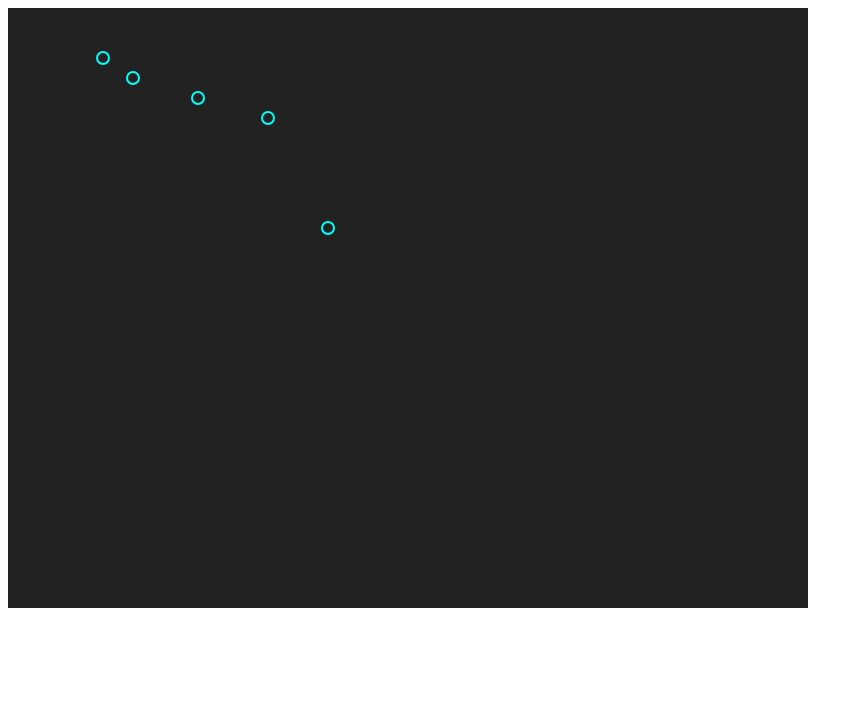
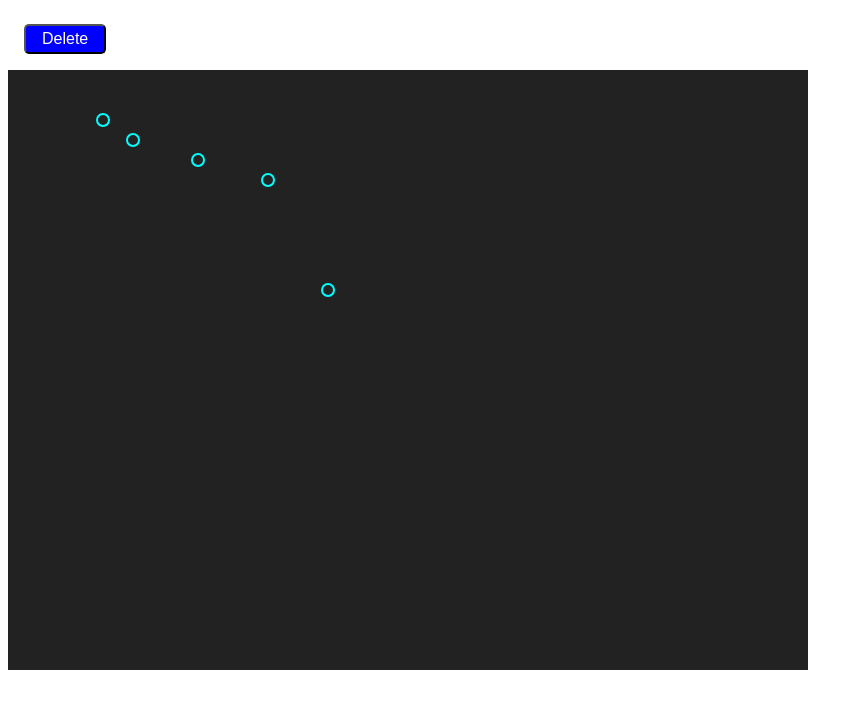
Before and after one commit to lorne2dev/konva-react, a React (Create React App) app: page / in a window 1280 px wide. Shown: the top 708 px of the page, without its empty margins (0-863 px from the left). Built offline with nearby package versions, Linux system fonts and the light colour scheme.

Commit message:
Added styled button

```diff
--- a/package.json
+++ b/package.json
@@ -10,7 +10,9 @@
     "react": "^18.0.0",
     "react-dom": "^18.0.0",
     "react-konva": "^18.0.0-0",
+    "react-konva-utils": "^0.3.0",
     "react-scripts": "5.0.0",
+    "styled-components": "^5.3.5",
     "web-vitals": "^2.1.4"
   },
   "scripts": {
--- a/src/App.js
+++ b/src/App.js
@@ -1,8 +1,21 @@
+import Konva from 'konva';
 import { Stage, Layer, Rect, Circle } from 'react-konva';
+import styled from 'styled-components';
 import points from './data';
+
+const Button = styled.button`
+  background-color: #0000ff;
+  color: #fff;
+  font-size: 1em;
+  margin: 1em;
+  padding: 0.25em 1em;
+  border-radius: 5px;
+`;
 
 function App() {
   return (
+    <>
+      <Button id="delete-btn">Delete</Button>
       <Stage width={window.innerWidth} height={window.innerHeight}>
         <Layer>
           <Rect width={800} height={600} fill="#222" />
@@ -19,6 +32,7 @@ function App() {
           ))}
         </Layer>
       </Stage>
+    </>
   );
 }
 
```
Also changed, not shown: src/App.css (deleted), 2 other files (tests, documents, lock files or other folders). Lines whose indentation alone changed are shown as unchanged.
